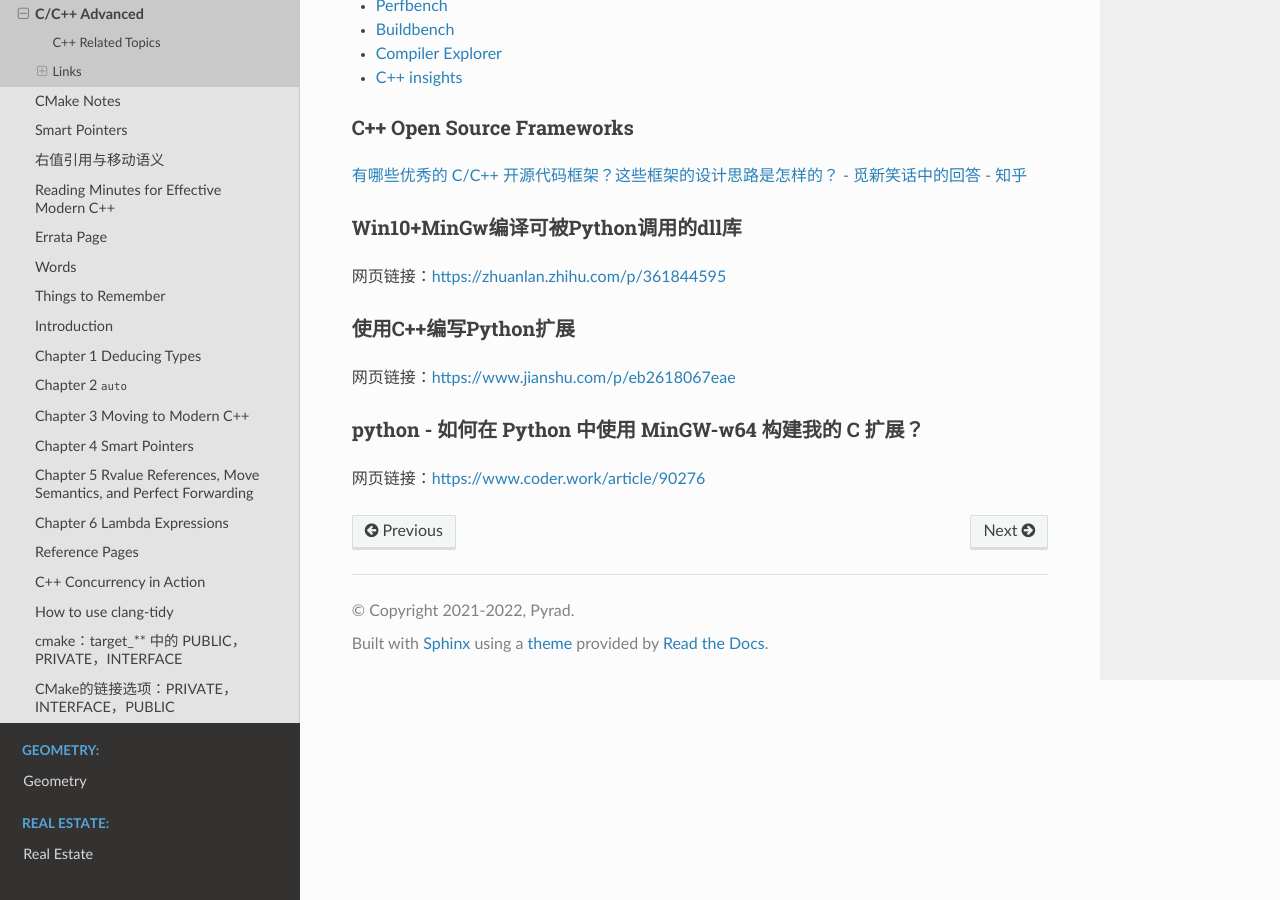
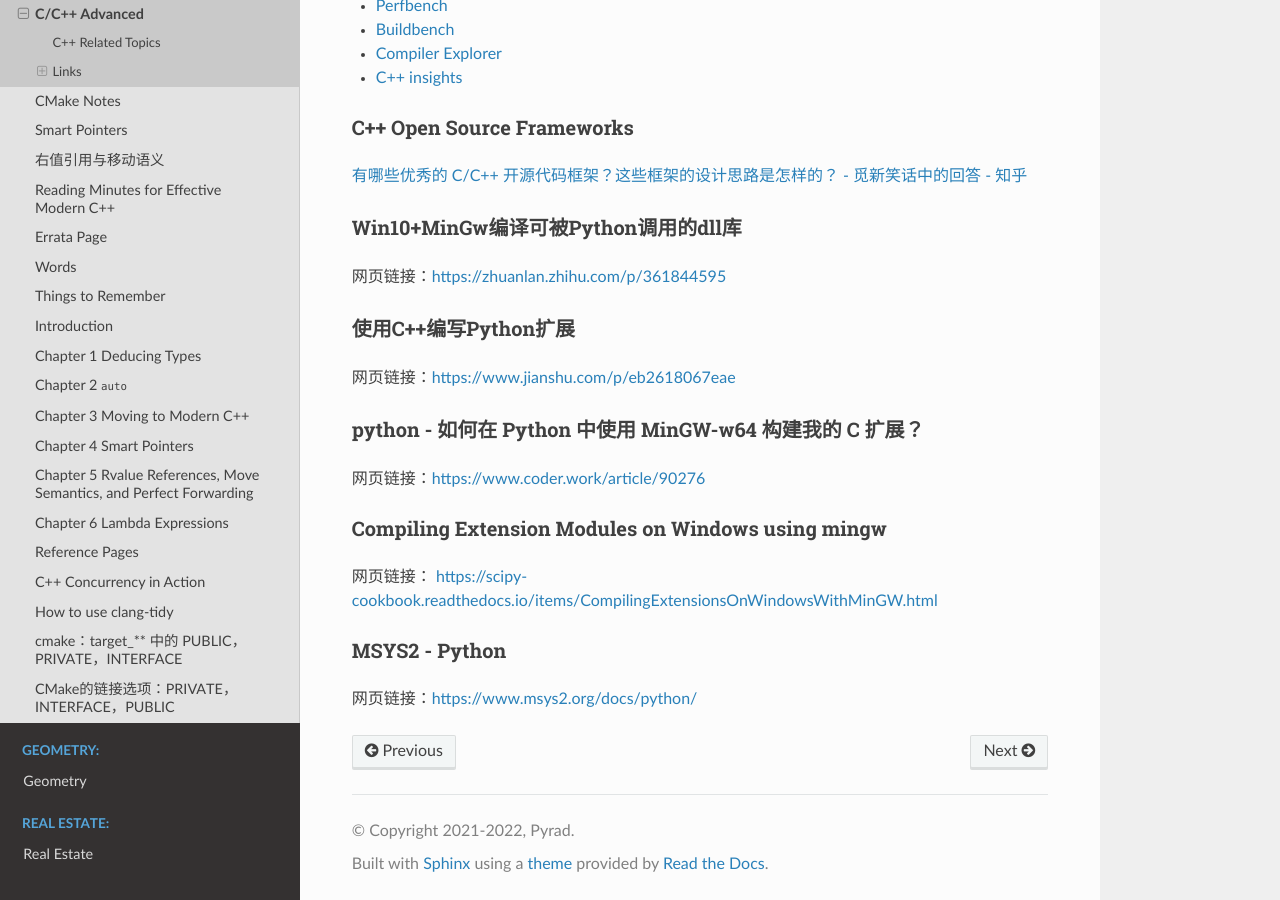
Before and after one commit to Pyrad/pyradnotes, a Sphinx documentation site: the page built from source/CPP/CppAdvanced.md, in a window 1280 px wide and 900 px high, scrolled down 1847 px. Built offline with Sphinx 7.4.7 and the Read the Docs theme 2.0.0, drawn with Linux system fonts in a browser that asks for light colours.

Commit message:
CPP A few more links for windows Python extension

```diff
--- a/source/CPP/CppAdvanced.md
+++ b/source/CPP/CppAdvanced.md
@@ -101,3 +101,12 @@ This file shows some advanced usages of C/C++
 ### python - 如何在 Python 中使用 MinGW-w64 构建我的 C 扩展？
 
 网页链接：[https://www.coder.work/article/90276](https://www.coder.work/article/90276)
+
+### Compiling Extension Modules on Windows using mingw
+
+网页链接：
+[https://scipy-cookbook.readthedocs.io/items/CompilingExtensionsOnWindowsWithMinGW.html](https://scipy-cookbook.readthedocs.io/items/CompilingExtensionsOnWindowsWithMinGW.html)
+
+### MSYS2 - Python
+
+网页链接：[https://www.msys2.org/docs/python/](https://www.msys2.org/docs/python/)
```
